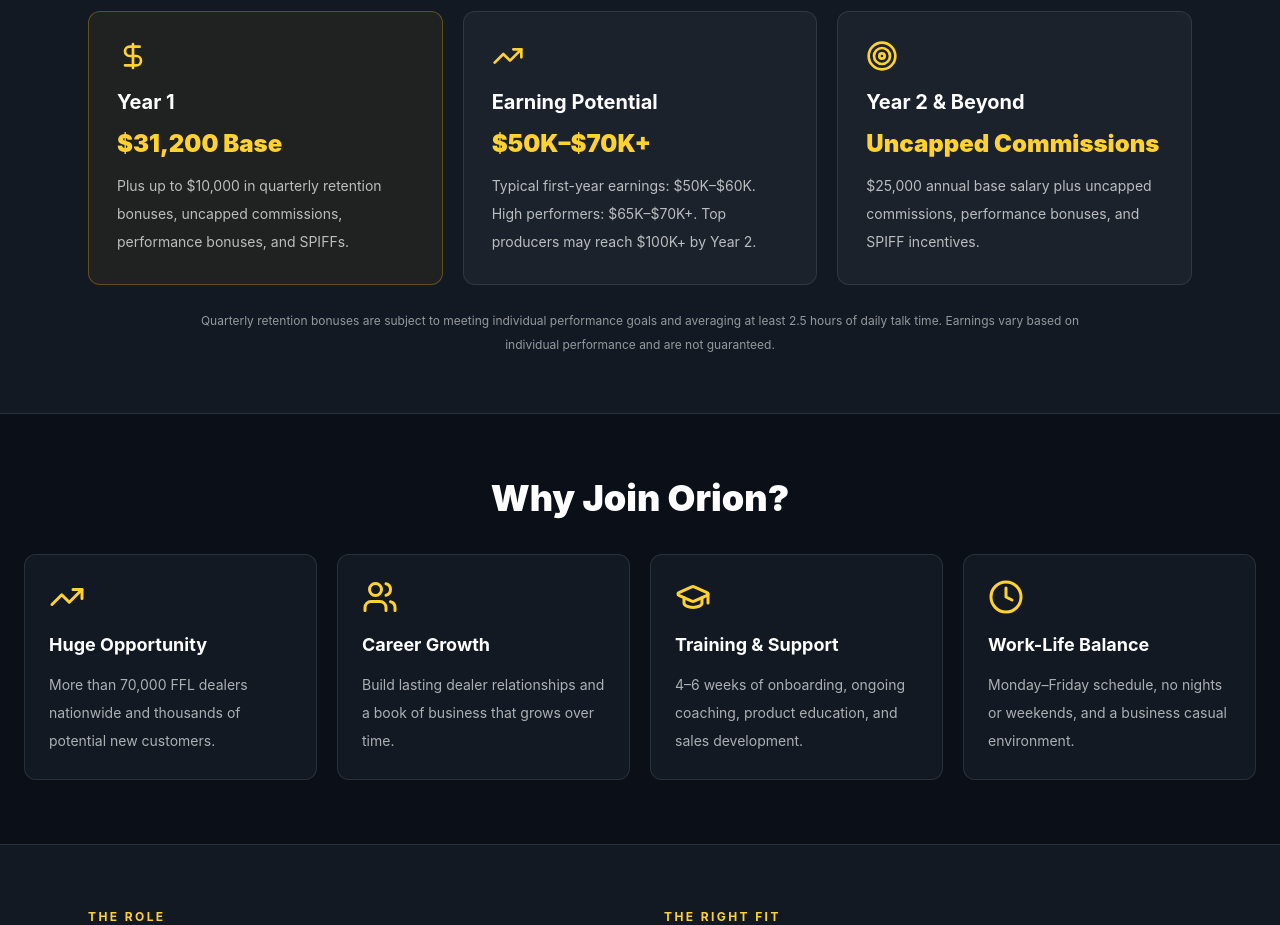
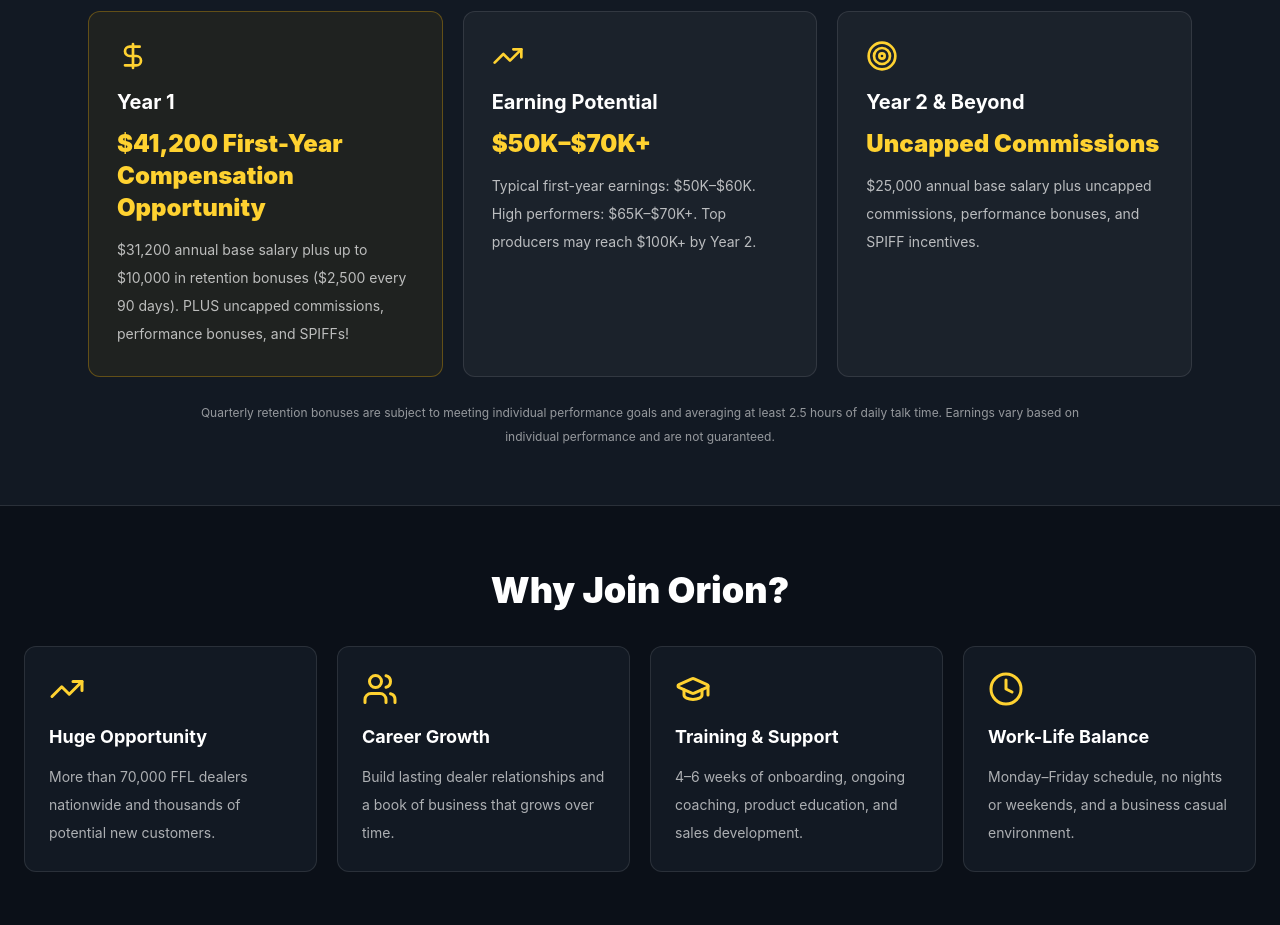
Before and after one commit to GeniusSeeker33/join-orion.com, a React (Vite) app: page /sales-executive in a window 1280 px wide. Shown: the part 860-1785 px from the top of the page. Built offline with nearby package versions, Linux system fonts and the light colour scheme; no server answers; the database is empty.

Commit message:
Update Sales Executive compensation messaging

```diff
--- a/src/SalesExecutivePage.jsx
+++ b/src/SalesExecutivePage.jsx
@@ -236,13 +236,18 @@
           <div className="mt-9 grid gap-5 md:grid-cols-3">
             <div className="rounded-xl border border-amber-400/30 bg-amber-400/[0.06] p-7">
               <DollarSign className="h-8 w-8 text-amber-300" />
+
               <h3 className="mt-4 text-xl font-bold">Year 1</h3>
+
               <p className="mt-3 text-2xl font-black text-amber-300">
-                $31,200 Base
+                $41,200 First-Year Compensation Opportunity
               </p>
+
               <p className="mt-3 text-sm leading-7 text-white/70">
-                Plus up to $10,000 in quarterly retention bonuses,
-                uncapped commissions, performance bonuses, and SPIFFs.
+                $31,200 annual base salary plus up to $10,000 in
+                retention bonuses ($2,500 every 90 days).
+                PLUS uncapped commissions, performance bonuses,
+                and SPIFFs!
               </p>
             </div>
 
```
